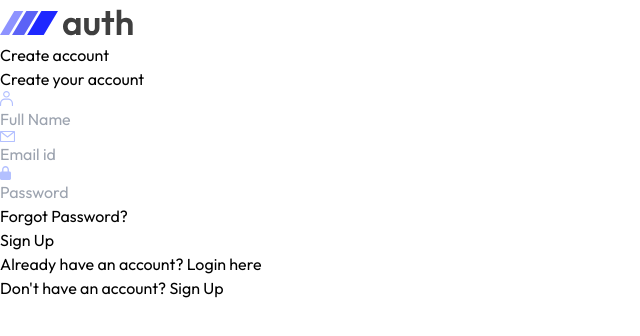
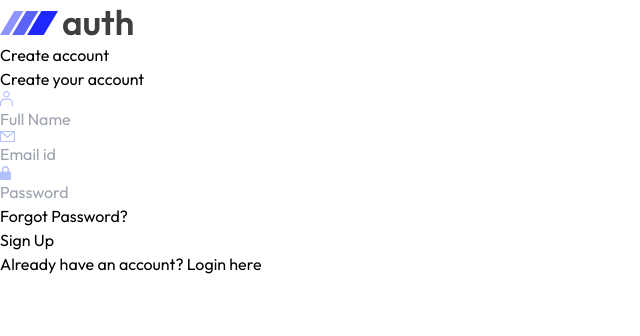
Before and after one commit to sahritika07/MERN-Auth, a React (Vite) app in the folder client/: page /login in a window 1280 px wide. Shown: the top 336 px of the page, without its empty margins (0-640 px from the left). Built offline with nearby package versions, Linux system fonts and the light colour scheme.

Commit message:
Creating header page

```diff
--- a/client/src/pages/Login.jsx
+++ b/client/src/pages/Login.jsx
@@ -10,10 +10,13 @@
         <h2 className='text-3xl font-semibold text-white text-center mb-3'>{state === 'Sign Up' ? 'Create account' :'Login'}</h2>
         <p className='text-center text-sm mb-6'>{state === 'Sign Up' ? 'Create your account' :'Login to your account!'}</p>
         <form >
-          <div className='mb-4 flex items-center gap-3 w-full px-5 py-2.5 rounded-full bg-[#333A5C]'>
+          {state === 'Sign Up' && (
+            <div className='mb-4 flex items-center gap-3 w-full px-5 py-2.5 rounded-full bg-[#333A5C]'>
             <img src={assets.person_icon} />
             <input className='bg-transparent outline-none' type="text" placeholder='Full Name' required/>
           </div>
+          )}
+
           <div className='mb-4 flex items-center gap-3 w-full px-5 py-2.5 rounded-full bg-[#333A5C]'>
             <img src={assets.mail_icon} />
             <input className='bg-transparent outline-none' type="email" placeholder='Email id' required/>
@@ -25,12 +28,17 @@
           <p className='mb-4 text-indigo-500 cursor-pointer'>Forgot Password?</p>
           <button className='w-full py-2.5 rounded-full bg-gradient-to-r from-indigo-500 to-indigo-900 text-white font-medium'>{state}</button>
         </form>
-        <p className='text-gray-400 text-center text-xs mt-4'>Already have an account? {'  '}
-          <span className='text-blue-400 cursor-pointer underline'>Login here</span>
+        {state === 'Sign Up' ? (
+          <p className='text-gray-400 text-center text-xs mt-4'>Already have an account? {'  '}
+          <span onClick={() => setState('Login')} className='text-blue-400 cursor-pointer underline'>Login here</span>
         </p>
-        <p className='text-gray-400 text-center text-xs mt-4'>Don't have an account? {'  '}
-          <span className='text-blue-400 cursor-pointer underline'>Sign Up </span>
+        ) : (
+          <p  className='text-gray-400 text-center text-xs mt-4'>Don't have an account? {'  '}
+          <span onClick={() => setState('Sign Up')} className='text-blue-400 cursor-pointer underline'>Sign Up</span>
         </p>
+        )}
+
+
       </div>
     </div>
   )
```
